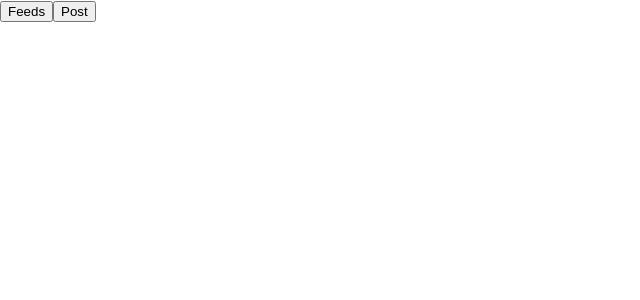
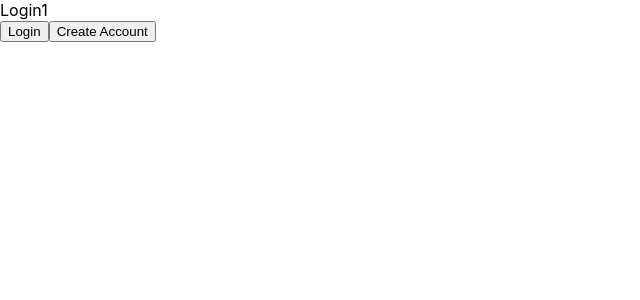
Before and after one commit to srinivas0903/myapp, a React (Create React App) app in the folder myapp/: page / in a window 1280 px wide. Shown: the top 300 px of the page, without its empty margins (0-640 px from the left). Built offline with nearby package versions, Linux system fonts and the light colour scheme.

Commit message:
Login and register works

```diff
--- /dev/null
+++ b/myapp/src/App13a.js
@@ -0,0 +1,23 @@
+import { useState, createContext, useContext } from "react";
+import Childa from "./Childa";
+import Login1 from "./Login1";
+import Register from "./Register";
+import Home1 from "./Home1";
+export const UserContext = createContext();
+export default function App13a() {
+  const [user, setUser] = useState("John");
+  const [flag, setFlag] = useState(0);
+
+  return (
+    <>
+      <UserContext.Provider value={{ user, setUser, flag, setFlag } }>
+        {/* <h2>Hello {user} from App13 component</h2>
+        <Childa /> */}
+        {!flag?<Login1/>:flag==1?<Home1/>:flag==2?<Register/>:<Login1/> }
+       {/* <Login1/>
+        <Register/>
+        <Home1/> */}
+      </UserContext.Provider>
+    </>
+  );
+}
--- /dev/null
+++ b/myapp/src/Childa.js
@@ -0,0 +1,14 @@
+import {UserContext} from "./App13a"
+import { useContext } from "react";
+export default function Childa() {
+  const {user,setUser} = useContext(UserContext);
+  const handleChangeUser=()=>{
+    setUser("Cathy");
+  };
+  return (
+    <>
+      <h2>Hello {user} from Child component</h2>
+      <button onClick={handleChangeUser}>Change to Cathy</button>
+    </>
+  );
+}
--- /dev/null
+++ b/myapp/src/Home1.js
@@ -0,0 +1,7 @@
+import React from 'react'
+
+export default function Home1() {
+  return (
+    <div>Home1</div>
+  )
+}
--- /dev/null
+++ b/myapp/src/Login1.js
@@ -0,0 +1,23 @@
+import React, { useContext } from 'react'
+import { UserContext } from './App13a'
+import Home1 from './Home1';
+import Register from './Register';
+
+
+export default function Login1() {
+    const {flag, setFlag}=useContext(UserContext);
+if (flag == 1) {
+    <Home1/>
+} else if (flag == 2) {
+    <Register/>
+}
+  return (
+    <>
+    <div>Login1</div>
+    <button onClick={()=>setFlag((prev)=>1)}>Login</button>
+    <button onClick={()=>setFlag((prev)=>2)}>Create Account</button>
+    {console.log(flag)}
+    {/* {flag && (<Home1/>)} */}
+    </>
+  )
+}
--- /dev/null
+++ b/myapp/src/Register.js
@@ -0,0 +1,13 @@
+import React, { useContext } from 'react'
+import Home1 from './Home1'
+import { UserContext } from './App13a'
+
+export default function Register() {
+    const {flag,setFlag}=useContext(UserContext);
+  return (
+    <>
+    <div>Register</div>
+    <button onClick={() => setFlag((prevState) => 1)}>Submit</button>
+    </>
+  )
+}
--- a/myapp/src/index.js
+++ b/myapp/src/index.js
@@ -1,13 +1,13 @@
 import React from "react";
 import ReactDOM from "react-dom/client";
 import "./index.css";
-import App16 from "./App16";
+import App13a from "./App13a";
 
 const root = ReactDOM.createRoot(document.getElementById("root"));
 
 root.render(
   <React.StrictMode>
-   <App16/>
+   <App13a/>
   </React.StrictMode>
 );
 
```
